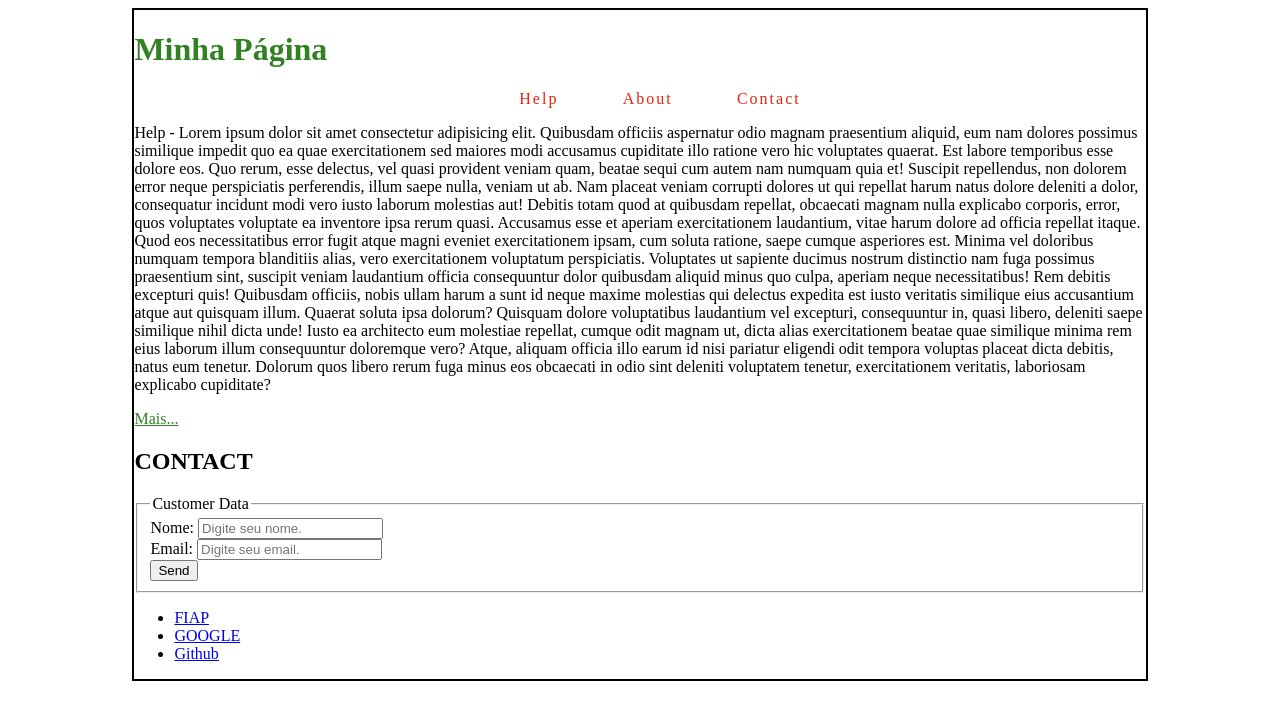
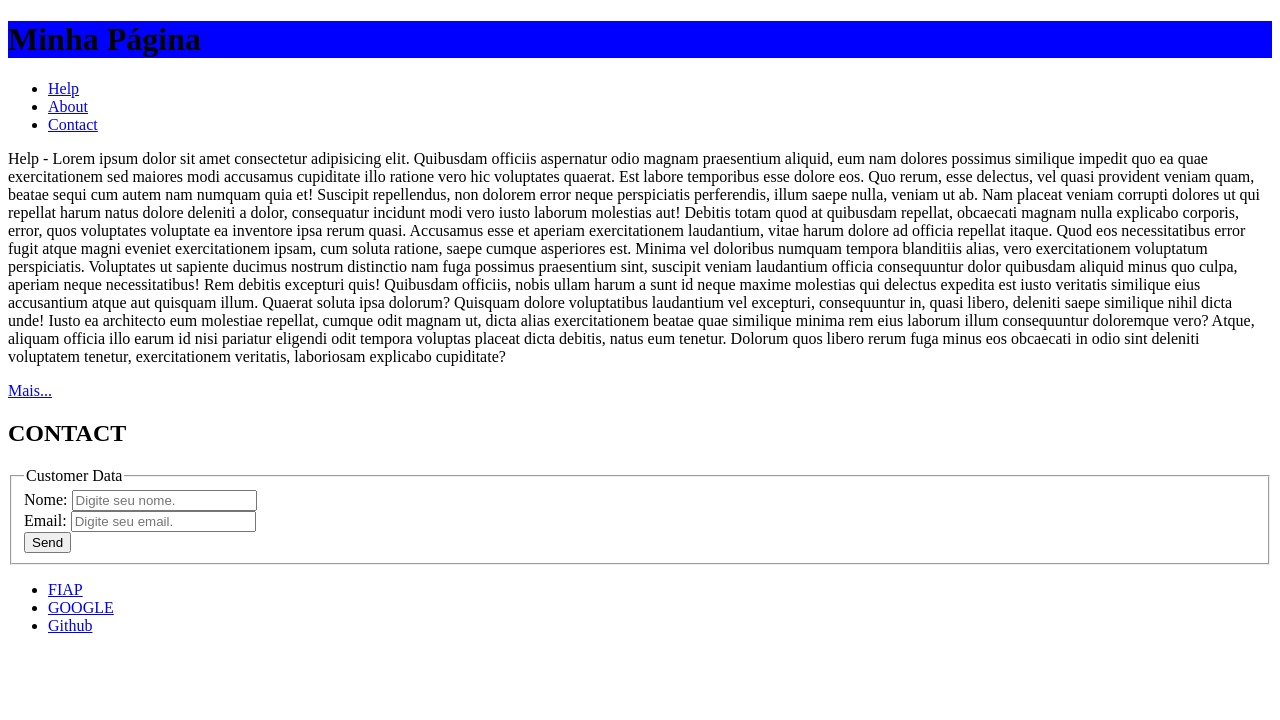
Before and after one commit to Irissuu/primeiro-projeto, a plain HTML site: page index.html in a window 1280 px wide. Drawn offline with Linux system fonts and the light colour scheme.

Commit message:
atvd atualizado

```diff
--- a/CSS/atvdcss3.css
+++ b/CSS/atvdcss3.css
@@ -1 +1,3 @@
-/* modificações atvd
+/* modificações atvd */
+
+h1{background-color: blue;}
--- a/index.html
+++ b/index.html
@@ -7,7 +7,7 @@
     <meta name="viewport" content="width:device-width, initial-scale=1.0" />
     <title>Página Básica</title>
 
-    <link rel="stylesheet" href="./css/estilo.css" />
+    <link rel="stylesheet" href="./css/atvdcss3.css" />
   </head>
 
   <body>
```
